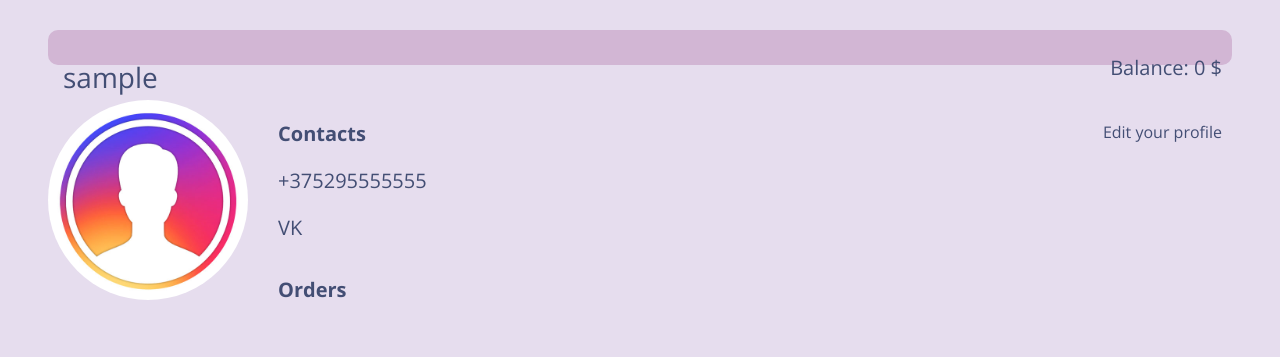
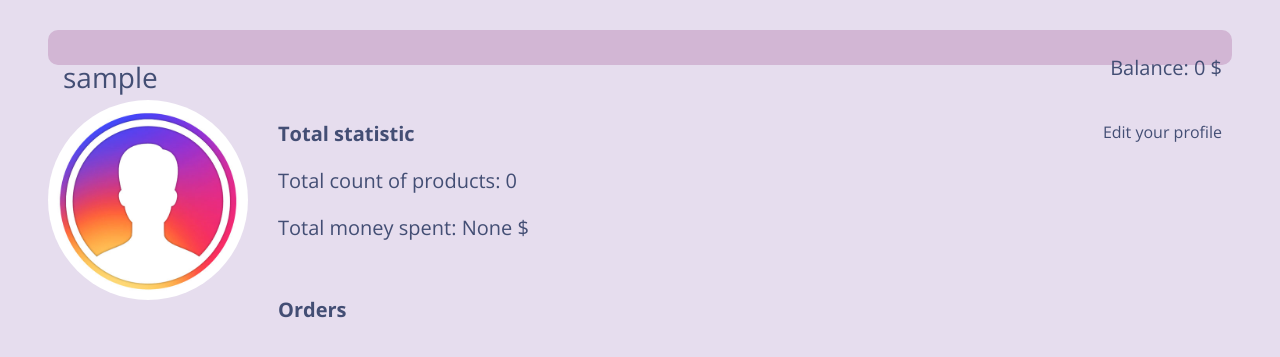
Before and after one commit to MaDITIY/tech_shop, a Flask app: a page that uses app/templates/user.html in a window 1280 px wide. Shown: the part 78-435 px from the top of the page. Run offline with Flask 2, Linux system fonts and the light colour scheme; the visitor is signed in with stand-in values (Sample User, id 1); data comes from the database, SQL or seed files in the repository; data that the repository does not hold is empty; some libraries are stand-ins or nearby versions.

Commit message:
add total statistic on user page

```diff
--- a/app/routes.py
+++ b/app/routes.py
@@ -7,6 +7,7 @@ from app.utils import admin_required, generate_reciept, \
     set_role, delete_users, delete_types, delete_manufacturers, add_product
 from flask import render_template, flash, redirect, url_for, request, send_from_directory
 from flask_login import current_user, login_required, login_user, logout_user
+from sqlalchemy.sql import func
 from werkzeug.urls import url_parse
 
 
@@ -66,13 +67,19 @@ def user(username):
     ).order_by(Order.date.desc()).paginate(
         page, app.config['POSTS_PER_PAGE'], False
     )
+    total_bought = Order.query.filter(
+        Order.user_id == user.id
+    ).count()
+    total_spent = db.session.query(func.sum(Order.price)).filter(
+        Order.user_id == user.id,
+    ).scalar()
     next_url = url_for('user', username=current_user.username, page=orders.next_num) \
         if orders.has_next else None
     prev_url = url_for('user', username=current_user.username, page=orders.prev_num) \
         if orders.has_prev else None
     return render_template(
-        'user.html', user=user, orders=orders.items,
-        next_url=next_url, prev_url=prev_url, page=page
+        'user.html', user=user, orders=orders.items, total_bought=total_bought,
+        next_url=next_url, prev_url=prev_url, page=page, total_spent=total_spent
     )
 
 
--- a/app/static/style.css
+++ b/app/static/style.css
@@ -177,7 +177,7 @@ ul {
 .profile__orders {
     display: grid;
     width: 100%;
-    grid-template-columns: 4% 15% 17% 17% 13% 8% 10% 16%;
+    grid-template-columns: 4% 13% 17% 17% 13% 10% 10% 16%;
 }
 
 .profile__orders p:first-child, .product__orders p:first-child, .user__table p:first-child, .product-type__table p:first-child, .manufactuters__table p:first-child {
--- a/app/templates/user.html
+++ b/app/templates/user.html
@@ -15,10 +15,10 @@
             <p class="section__text">{{ user.about_me }}</p>
         </div>
         {% endif %}
-        <div class="profile__table__information__about">
-            <p class="section__title">Contacts</p>
-            <p class="section__text">+375295555555</p>
-            <a class="section__text" href="https://vk.com/chval9">VK</a>
+        <div>
+            <p class="section__title">Total statistic</p>
+            <p class="section__text">Total count of products: {{ total_bought }}</p>
+            <p class="section__text">Total money spent: {{ total_spent }} $</p>
         </div>
         <p class="edit-profile"><a href="{{ url_for('edit_profile') }}">Edit your profile</a></p>
         {% if current_user.id == user.id %}
```
